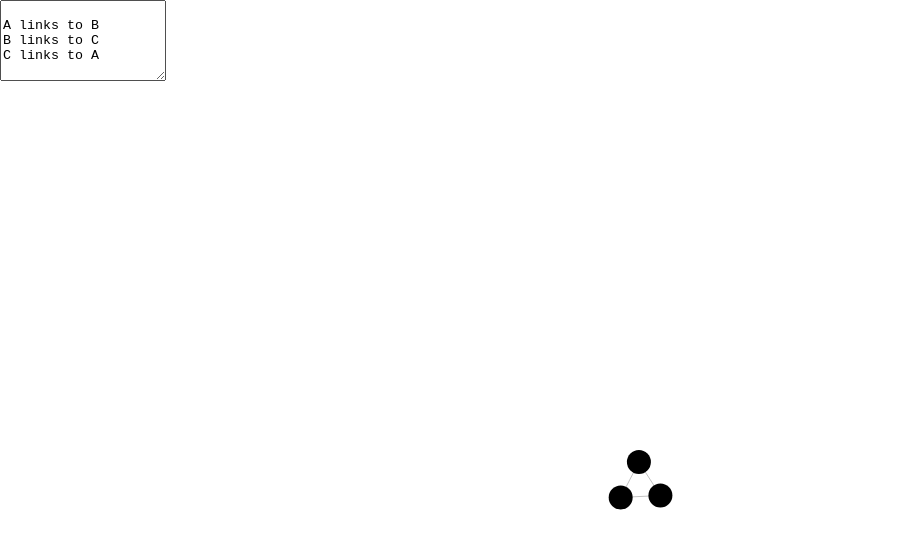
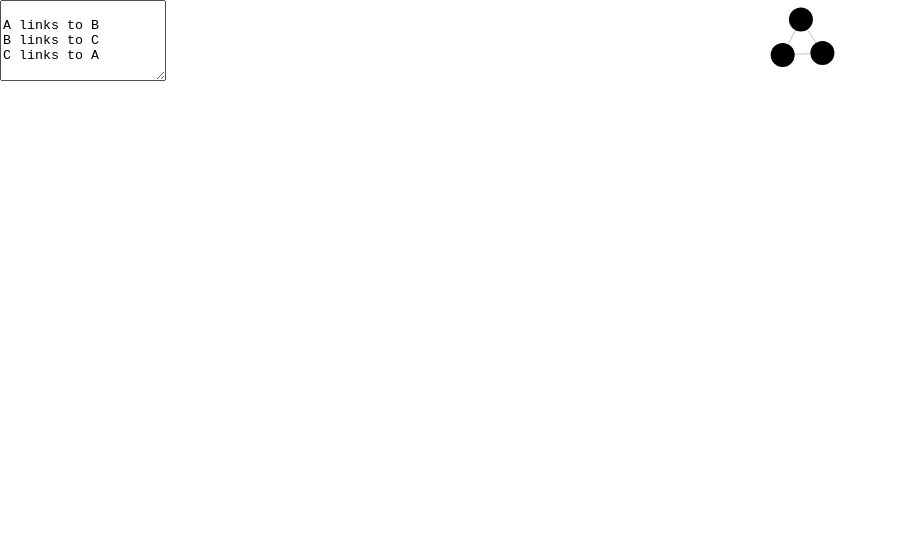
Before and after one commit to mauriciomelo/mauriciomelo, a Next.js app: page /graph in a window 1280 px wide. Shown: the top 548 px of the page, without its empty margins (0-898 px from the left). Built offline with nearby package versions, Linux system fonts and the light colour scheme.

Commit message:
refactor(000): Use material ui components :hammer:

```diff
--- a/pages/graph.tsx
+++ b/pages/graph.tsx
@@ -1,8 +1,8 @@
-import React from 'react';
-import { TextareaAutosize } from '@material-ui/core';
-import { parseSpec } from '../services/specNetwork';
-import { adaptSpecs } from '../services/specToGraphLinkAdapter';
-import { ForceGraph } from '../components/ForceGraph';
+import React from "react";
+import { Grid, TextareaAutosize } from "@material-ui/core";
+import { parseSpec } from "../services/specNetwork";
+import { adaptSpecs } from "../services/specToGraphLinkAdapter";
+import { ForceGraph } from "../components/ForceGraph";
 
 const SPEC_EXAMPLE = `
 A links to B
@@ -13,7 +13,7 @@ C links to A
 export default function SpecGraph() {
   const [spec, setSpec] = React.useState(SPEC_EXAMPLE);
 
-  const handleSpecChange = React.useCallback(e => {
+  const handleSpecChange = React.useCallback((e) => {
     const spec = e.target.value;
     setSpec(spec);
   }, []);
@@ -23,14 +23,19 @@ export default function SpecGraph() {
   ]);
 
   return (
-    <div>
+    <Grid container spacing={2} direction="row">
+      <Grid item md={3}>
         <TextareaAutosize
           onChange={handleSpecChange}
           aria-label="empty textarea"
           placeholder="Empty"
           value={spec}
         />
+      </Grid>
+
+      <Grid item md={9}>
         <ForceGraph {...forceGraphData} />
-    </div>
+      </Grid>
+    </Grid>
   );
 }
--- a/styles/Graph.module.css
+++ b/styles/Graph.module.css
@@ -1,10 +1,9 @@
 .container {
-  width: 100vw;
-  height: 100vh;
+  width: 100%;
+  height: 100%;
   margin: 0;
   position: relative;
   box-sizing: border-box;
-  /* background-color: red; */
   overflow: hidden;
 }
 
@@ -14,16 +13,14 @@
   height: 100%;
 }
 
-
 .text {
   font: 12px sans-serif;
   fill: rgb(255, 88, 255);
 }
 
-.circles  {
+.circles {
   fill: black;
 }
-
 
 div.tooltip {
   position: absolute;
@@ -32,7 +29,7 @@ div.tooltip {
   padding: 10px;
   top: 0;
   font: 12px sans-serif;
-  background:rgba(0 , 0, 0, .5);
+  background: rgba(0, 0, 0, 0.5);
   color: white;
   border: 0;
   border-radius: 8px;
```
Lines whose indentation alone changed are shown as unchanged.
